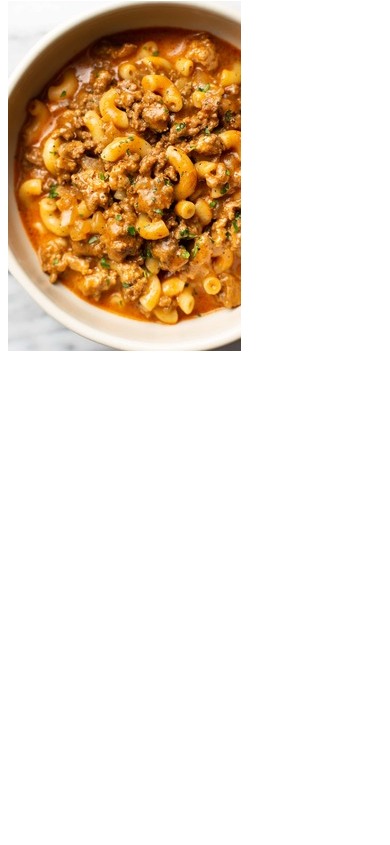
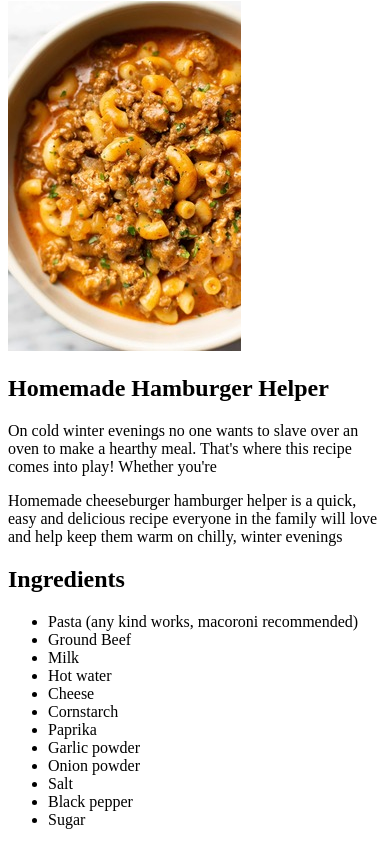
Before and after one commit to Solar-Tiger/odin-recipes, a plain HTML site: page recipes/hamburger-helper.html in a window 390 px wide. Shown: the part 79-924 px from the top of the page. Before the commit the page ends 844 px from the top, so only its background shows below. Drawn offline with Linux system fonts and the light colour scheme.

Commit message:
Add ingredients and description of hamburger helper recipe

```diff
--- a/recipes/hamburger-helper.html
+++ b/recipes/hamburger-helper.html
@@ -11,7 +11,31 @@
 <body>
     <h1>Hamburger Helper</h1>
 
-    <img src="../food-images/homemade-cheeseburger-hamburger-helper2.jpg" alt="Homemade cheeseburger hamburger helper">
+    <img src="../food-images/homemade-cheeseburger-hamburger-helper.jpg" alt="Homemade cheeseburger hamburger helper">
+    <h2>Homemade Hamburger Helper</h2>
+
+    <p>On cold winter evenings no one wants to slave over an oven to make a hearthy meal. That's where this recipe comes
+        into play! Whether you're </p>
+
+    <p>Homemade cheeseburger hamburger helper is a quick, easy and delicious recipe everyone in the family will love and
+        help keep them warm on chilly, winter evenings</p>
+
+    <h2>Ingredients</h2>
+
+    <ul>
+        <li>Pasta (any kind works, macoroni recommended)</li>
+        <li>Ground Beef</li>
+        <li>Milk</li>
+        <li>Hot water</li>
+        <li>Cheese</li>
+        <li>Cornstarch</li>
+        <li>Paprika</li>
+        <li>Garlic powder</li>
+        <li>Onion powder</li>
+        <li>Salt</li>
+        <li>Black pepper</li>
+        <li>Sugar</li>
+    </ul>
 </body>
 
 </html>
```
Also changed, not shown: food-images/homemade-cheeseburger-hamburger-helper2.jpg (deleted).
